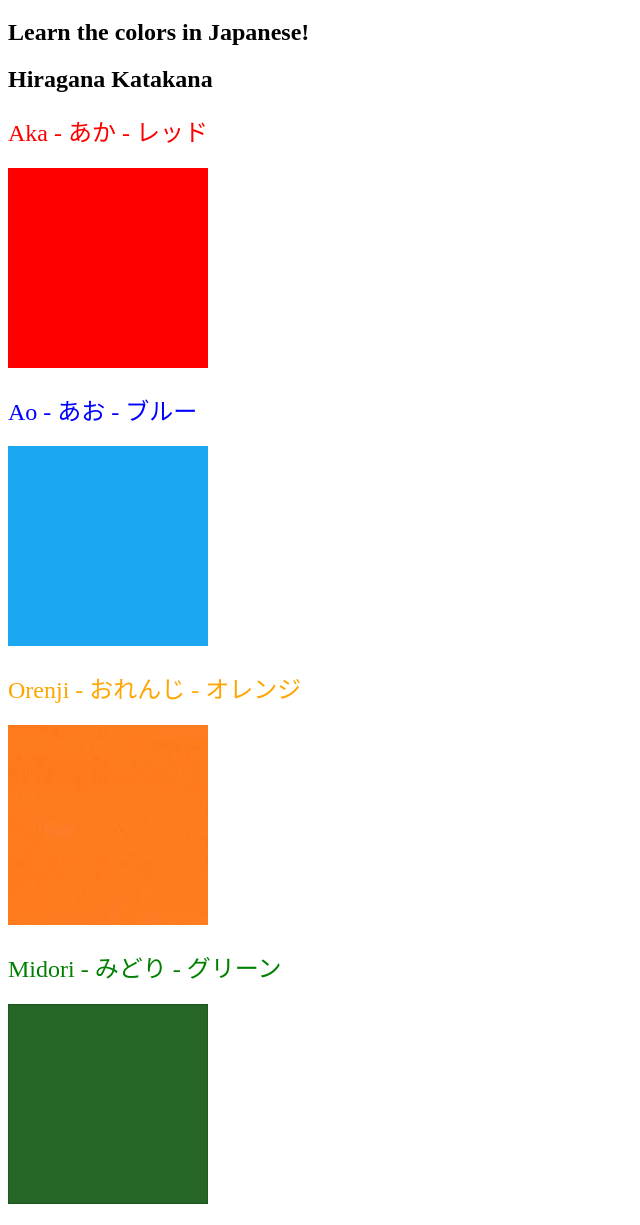
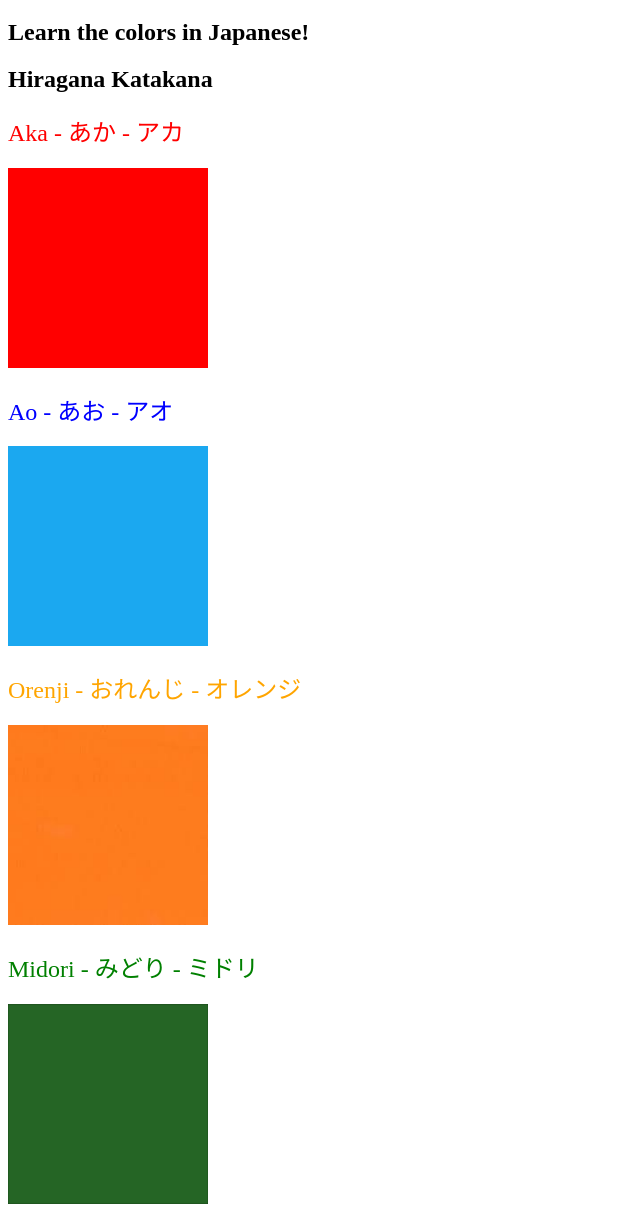
Before and after one commit to MinatoMeow/WebDevBC-Projects, a plain HTML site: page japaneseColors/index.html in a window 1280 px wide. Shown: the part 61-1286 px from the top of the page, without its empty margins (0-640 px from the left). Drawn offline with Linux system fonts and the light colour scheme.

Commit message:
update katakana

```diff
--- a/japaneseColors/index.html
+++ b/japaneseColors/index.html
@@ -10,16 +10,16 @@
     <h1>Colors</h1>
     <h2>Learn the colors in Japanese!</h2>
     <h2>Hiragana Katakana</h2>
-    <h2 class="color-title" id="red">Aka - あか - レッド</h2>
+    <h2 class="color-title" id="red">Aka - あか - アカ</h2>
     <img src="./assets/images/red.png" alt="red" />
 
-    <h2 class="color-title" id="blue">Ao - あお - ブルー </h2>
+    <h2 class="color-title" id="blue">Ao - あお - アオ </h2>
     <img src="./assets/images/blue.png" alt="blue" />
 
     <h2 class="color-title" id="orange">Orenji - おれんじ - オレンジ</h2>
     <img src="./assets/images/orange.png" alt="orange" />
 
-    <h2 class="color-title" id="green">Midori - みどり - グリーン</h2>
+    <h2 class="color-title" id="green">Midori - みどり - ミドリ</h2>
     <img src="./assets/images/green.png" alt="green" />
 
     <h2 class="color-title" id="yellow">Kiiro - きいろ - キイロー</h2>
```
